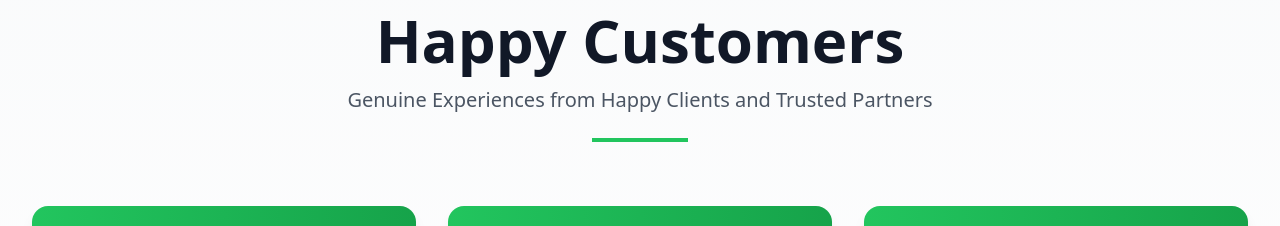
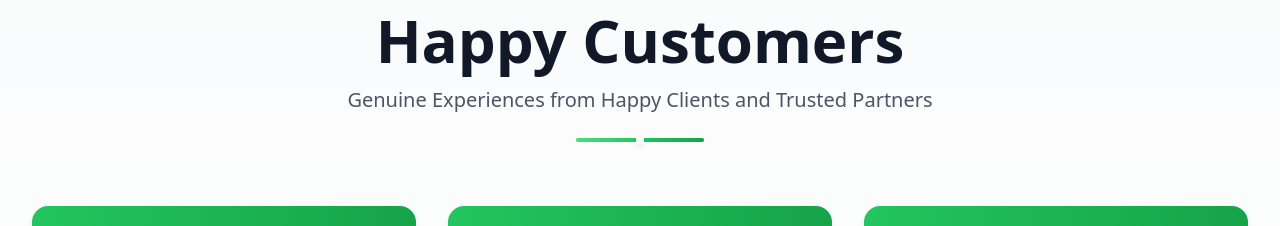
Before and after one commit to wonderfulguru1/ui-blueprint-duplicator, a React (Vite) app: page / in a window 1280 px wide. Shown: the part 3840-4066 px from the top of the page. Built offline with nearby package versions, Linux system fonts and the light colour scheme.

Commit message:
Add stylish line under title
Added a styled line under the "Happy Customers" title in the testimonials section. Edited `src/components/TestimonialsSection.tsx`.

```diff
--- a/src/components/TestimonialsSection.tsx
+++ b/src/components/TestimonialsSection.tsx
@@ -51,7 +51,11 @@ export const TestimonialsSection: React.FC = () => {
           <p className="text-lg md:text-xl text-gray-600 mt-4 max-w-3xl mx-auto">
             Genuine Experiences from Happy Clients and Trusted Partners
           </p>
-          <div className="w-24 h-1 bg-green-500 mx-auto mt-6"></div>
+          <div className="relative w-32 h-1 mx-auto mt-6">
+            <div className="absolute inset-0 bg-gradient-to-r from-green-400 via-green-500 to-green-600 rounded-full shadow-lg"></div>
+            <div className="absolute inset-0 bg-gradient-to-r from-green-400 via-green-500 to-green-600 rounded-full animate-pulse opacity-75"></div>
+            <div className="absolute left-1/2 top-1/2 transform -translate-x-1/2 -translate-y-1/2 w-2 h-2 bg-white rounded-full shadow-md"></div>
+          </div>
         </div>
 
         {/* Testimonials Grid */}
```
